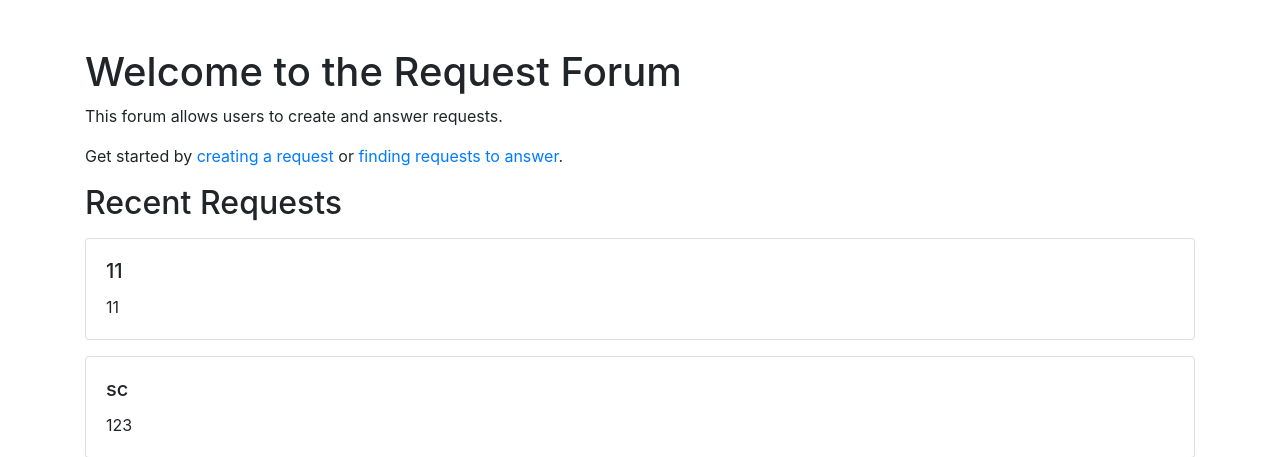
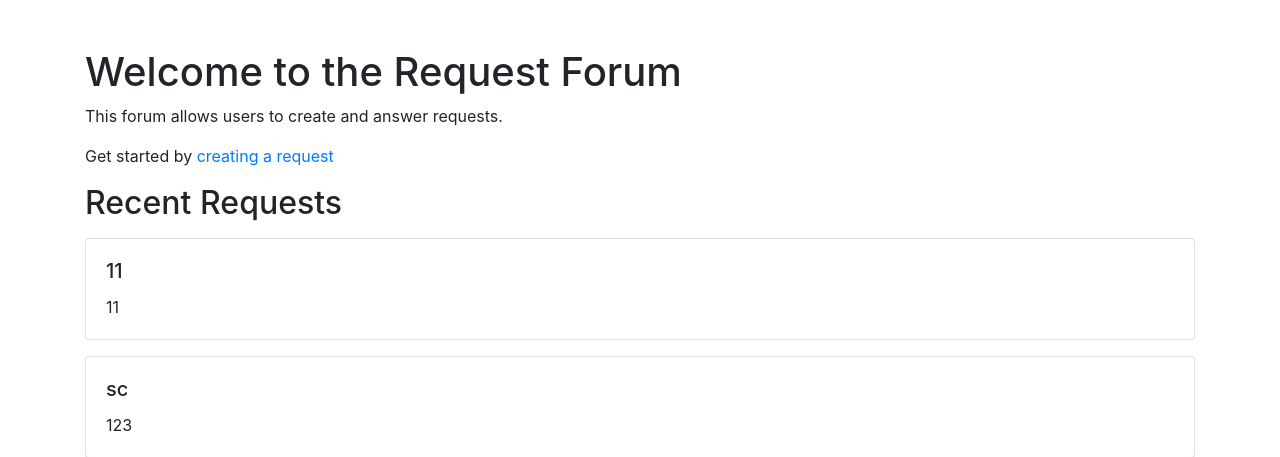
Before and after one commit to Halffancyy/Web-Project2, a Flask app: page / in a window 1280 px wide. Shown: the top 457 px of the page. Run offline with Flask 3, Linux system fonts and the light colour scheme; some libraries are stand-ins or nearby versions.

Commit message:
fix some bugs

```diff
--- a/app.py
+++ b/app.py
@@ -9,6 +9,11 @@ class Request(db.Model):
     id = db.Column(db.Integer, primary_key=True)
     title = db.Column(db.String(100), nullable=False)
     description = db.Column(db.Text, nullable=False)
+
+app.app_context().push()  # 创建应用程序上下文
+
+db.create_all()
+
 
 @app.route('/')
 def dashboard():
--- a/templates/dashboard.html
+++ b/templates/dashboard.html
@@ -16,8 +16,7 @@
       <p>This forum allows users to create and answer requests.</p>
       <p>
         Get started by
-        <a href="{{ url_for('create_request') }}">creating a request</a> or
-        <a href="{{ url_for('find_requests') }}">finding requests to answer</a>.
+        <a href="{{ url_for('create_request') }}">creating a request</a>
       </p>
 
       <h2>Recent Requests</h2>
```
Also changed, not shown: instance/requests.db, templates/create_request.html (renamed from templates/creat_request.html).
